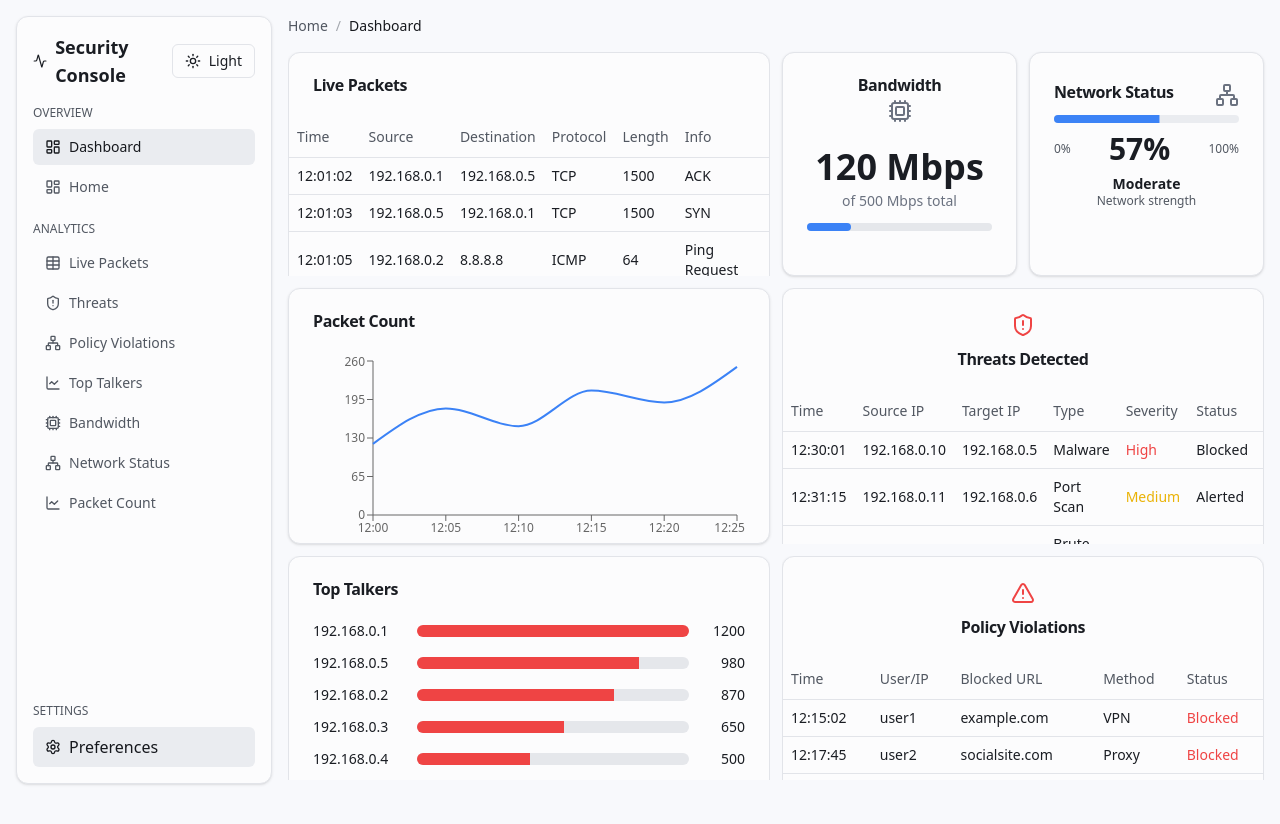
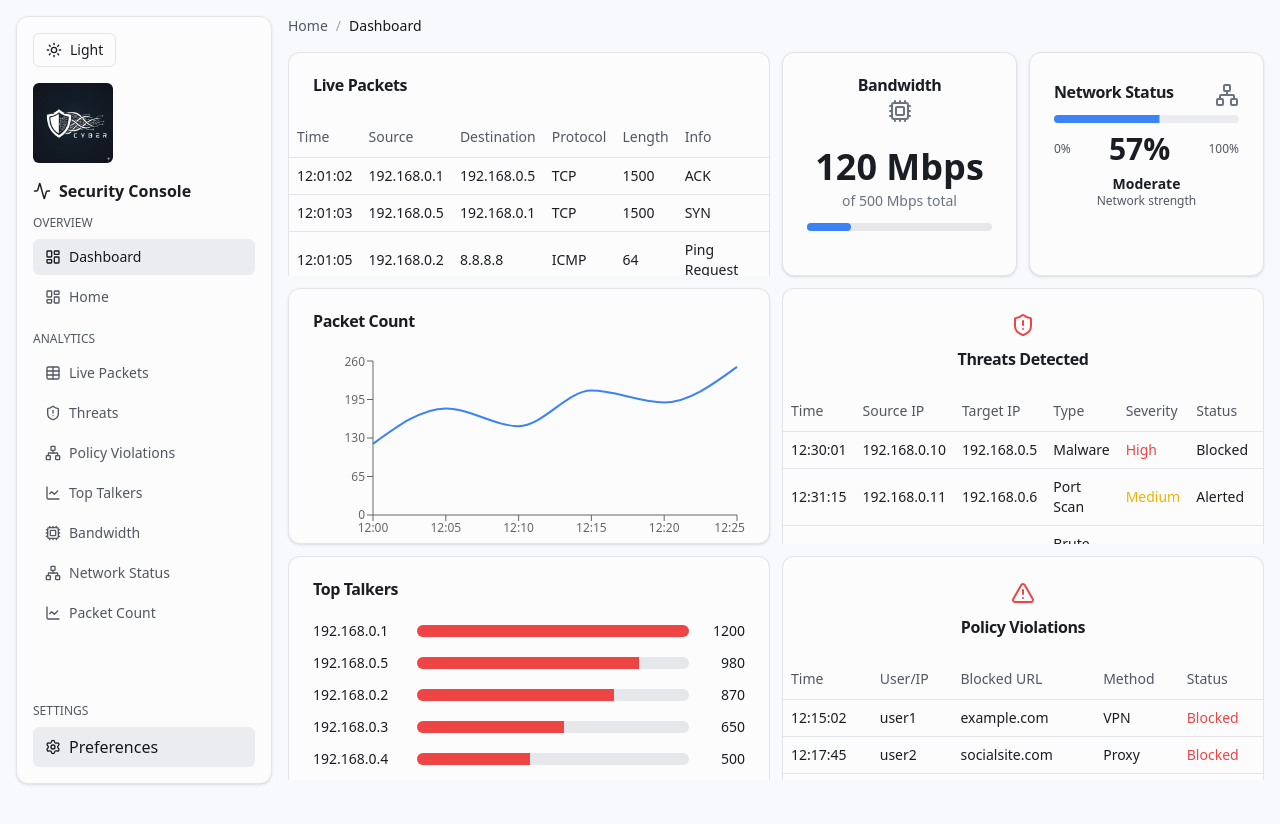
Before and after one commit to Roya1king/CyberCsProject, a React (Vite) app: page /dashboard in a window 1280 px wide. Shown: the top 824 px of the page. Built offline with nearby package versions, Linux system fonts and the light colour scheme.

Commit message:
Logo Added

```diff
--- a/src/components/home/Welcome.tsx
+++ b/src/components/home/Welcome.tsx
@@ -7,6 +7,10 @@ const Welcome = () => {
     <div className="relative min-h-[80vh] flex flex-col gap-10 items-center justify-start text-center px-4 py-10 overflow-hidden">
       {/* Background dotted globe and lines */}
       <div aria-hidden className="globe-dots" />
+      <div className="absolute top-4 left-4 hidden lg:block">
+        <img src="/cybersec.png" alt="logo" className="w-32 h-auto rounded-md" />
+      </div>
+
       <div className="w-full max-w-6xl flex justify-end">
         <Link
           to="/dashboard"
@@ -16,6 +20,7 @@ const Welcome = () => {
         </Link>
       </div>
       <div>
+
         <h1 className="text-3xl md:text-5xl font-bold">Cyber Security Monitoring Console</h1>
         <p className="mt-3 text-muted-foreground max-w-3xl">
           A unified dashboard for real-time packet visibility, detection insights, policy enforcement, and network health.
--- a/src/components/layout/DashboardLayout.tsx
+++ b/src/components/layout/DashboardLayout.tsx
@@ -9,8 +9,13 @@ const DashboardLayout = () => {
       <aside className="hidden md:flex md:w-64 shrink-0 rounded-xl border bg-card text-card-foreground shadow p-4 md:h-[calc(100vh-2rem)] md:sticky md:top-4">
         <div className="flex flex-col w-full">
           <div className="flex items-center justify-between mb-4">
-            <div className="text-lg font-semibold flex items-center gap-2"><Activity size={18}/> Security Console</div>
             <ThemeToggle/>
+          </div>
+          <div className="mb-4">
+          <img src="/cybersec.png" alt="logo" className="h-20 rounded-md" />
+          </div>
+          <div className="text-base font-semibold flex items-center gap-2 mb-3">
+            <Activity size={18}/> Security Console
           </div>
           <div className="text-xs uppercase text-muted-foreground mb-2">Overview</div>
           <nav className="flex flex-col gap-1 text-sm">
```
Also changed, not shown: public/cyber.png (added), public/cybersec.png (added).
